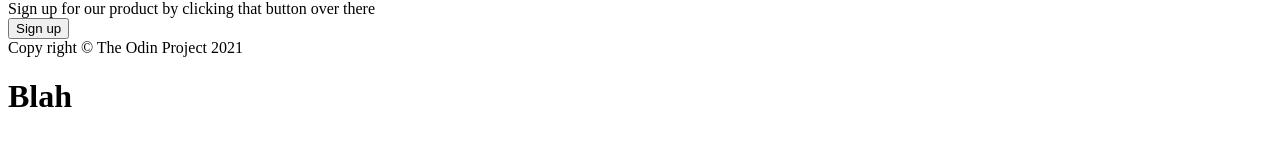
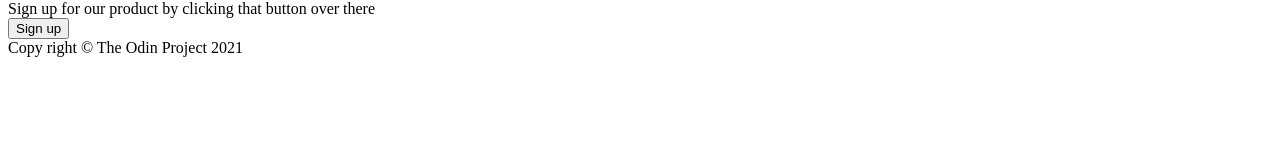
Before and after one commit to WilliamNZ01/odin-landingpage, a plain HTML site: page index.html in a window 1280 px wide. Shown: the part 403-548 px from the top of the page. Drawn offline with Linux system fonts and the light colour scheme.

Commit message:
Revert "Re-do index html"
This reverts commit b2d9830061af8251f345cf412c7e492b08e4ce26.

```diff
--- a/index.html
+++ b/index.html
@@ -69,6 +69,5 @@
     <div>
         Copy right &copy; The Odin Project 2021
     </div>
-    <h1>Blah</h1>
     </body>
 </html>
```
